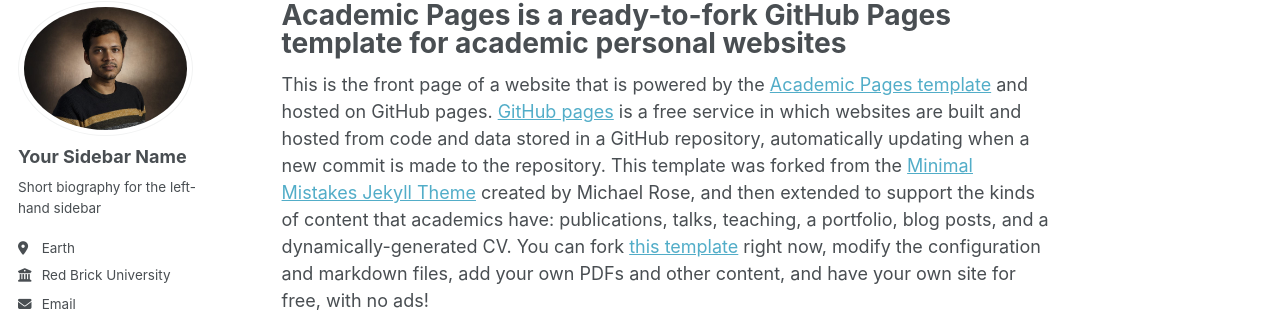
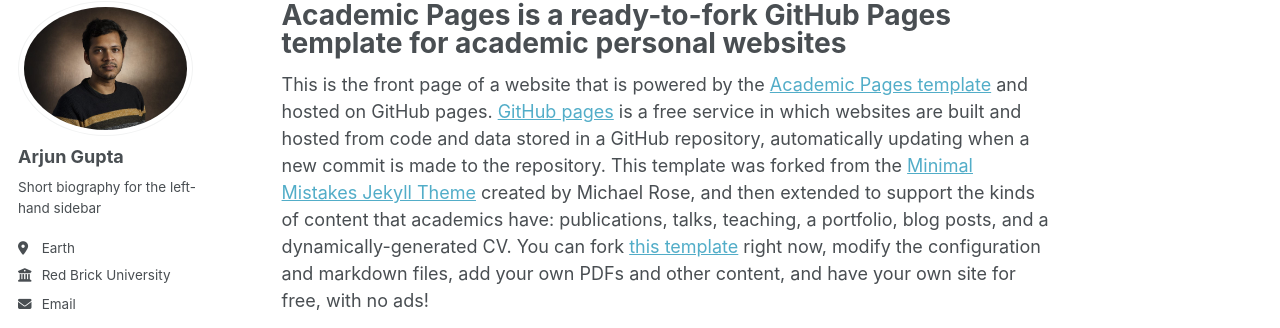
Before and after one commit to arjung93/arjung93.github.io, a Jekyll site: the page built from _pages/about.md, in a window 1280 px wide. Shown: the part 105-433 px from the top of the page. Built offline with Jekyll 4.4.1, drawn with Linux system fonts in a browser that asks for light colours; some web fonts are replaced.

Commit message:
Update _config.yml

```diff
--- a/_config.yml
+++ b/_config.yml
@@ -22,7 +22,7 @@
 author:
   # Biographic information
   avatar           : "profile_photo.jpg"
-  name             : "Your Sidebar Name"
+  name             : "Arjun Gupta"
   pronouns         : # example: "she/her"
   bio              : "Short biography for the left-hand sidebar"
   location         : "Earth"
```
